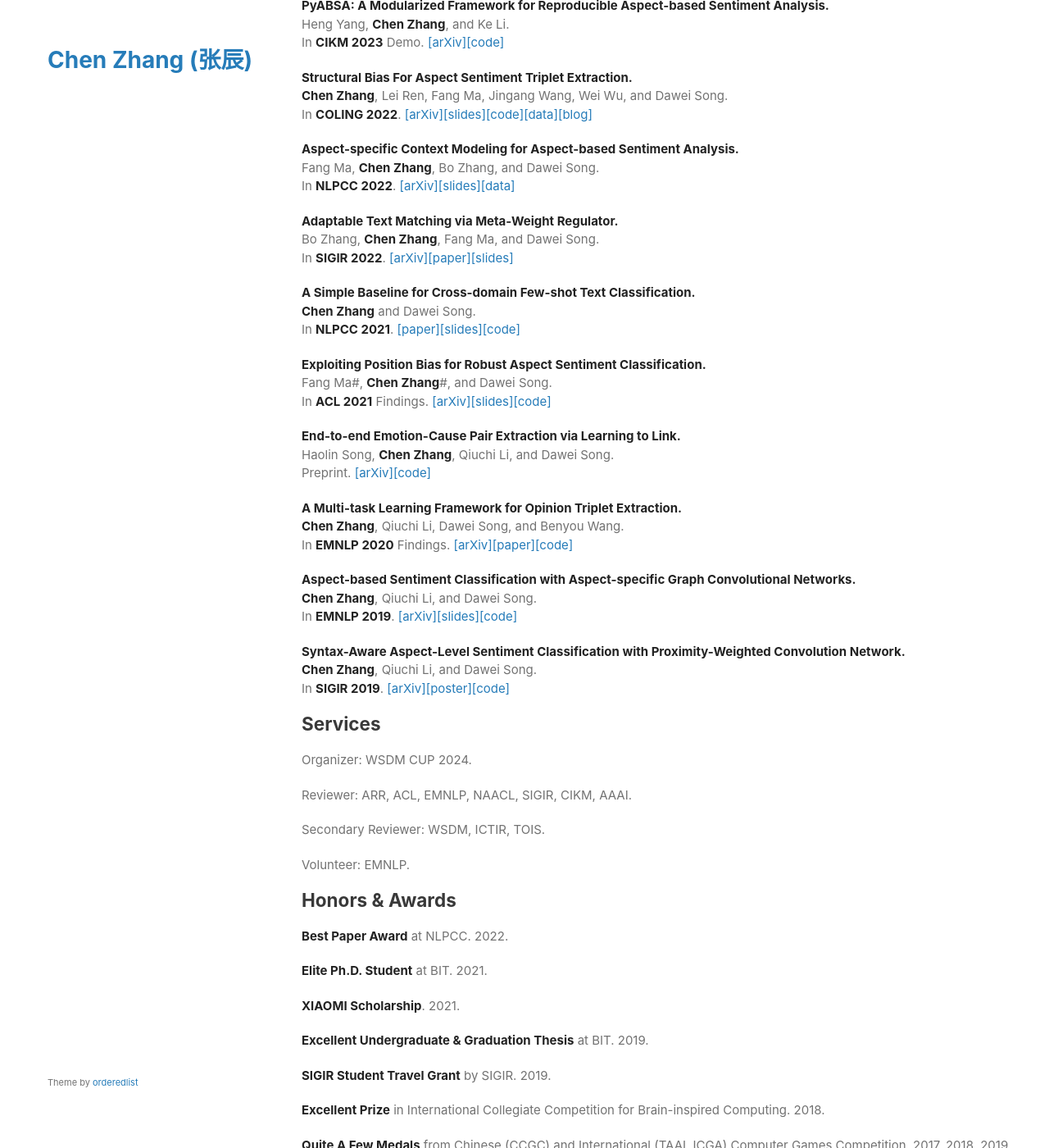
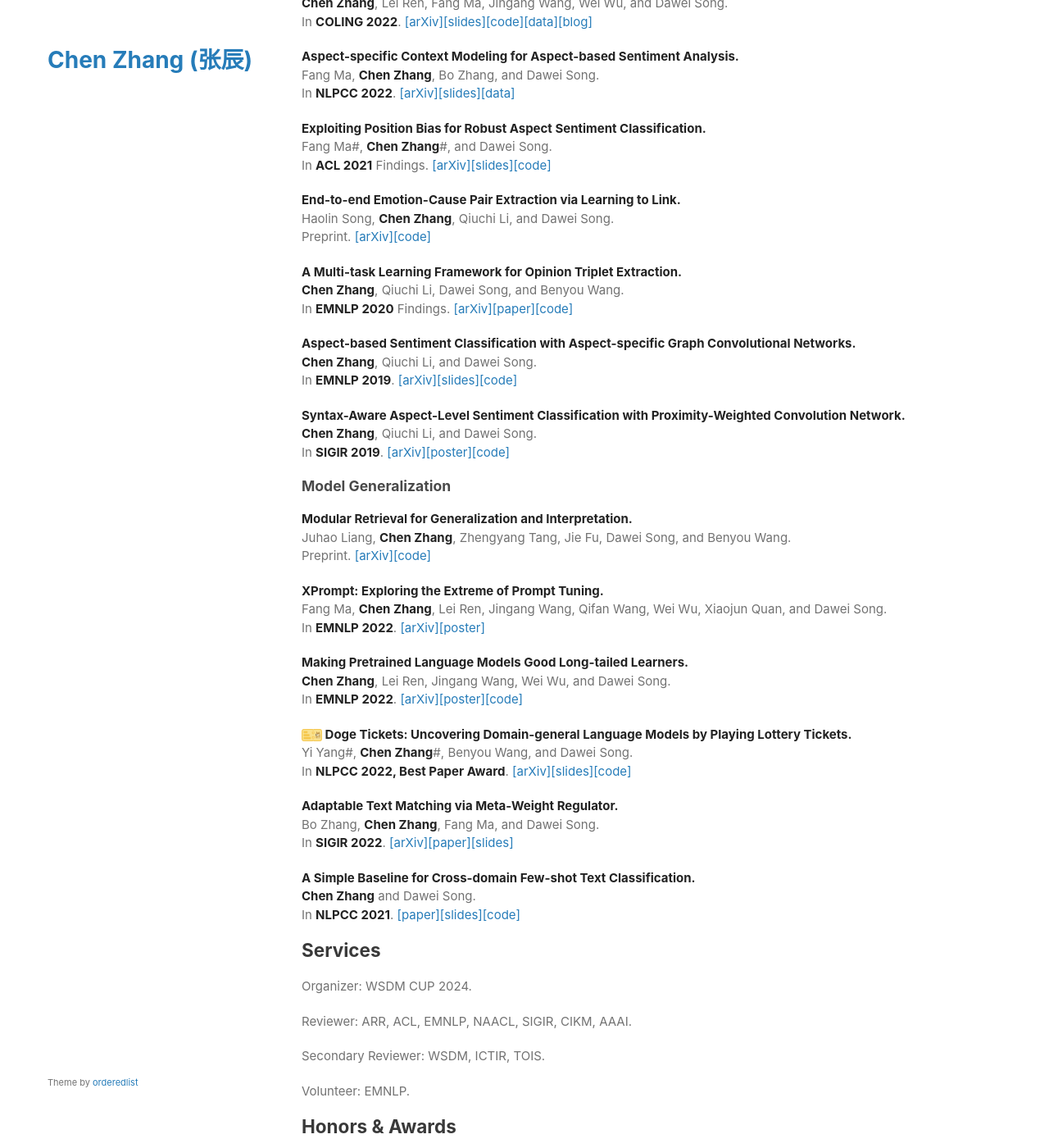
Before and after one commit to GeneZC/genezc.github.io, a Jekyll site: the page built from index.md, in a window 1280 px wide and 1400 px high, scrolled down 2429 px. Shown: the whole window at 82% size. Built offline with Jekyll 4.4.1, drawn with Linux system fonts in a browser that asks for light colours; our own code applies the rules of GitHub Pages for plain Markdown files; some of the changed text lies outside the part shown.

Commit message:
Update index.md

```diff
--- a/index.md
+++ b/index.md
@@ -6,7 +6,7 @@ layout: default
 
 I am currently a Ph.D. student at Beijing Institute of Technology (BIT), where I am advised by [Prof. Dawei Song](http://cs.bit.edu.cn/szdw/jsml/js/sdw/index.htm), and closely collaborate with [Prof. Qiuchi Li](https://qiuchili.github.io) from UCPH and [Prof. Benyou Wang](https://wabyking.github.io/old) from CUHK-SZ. I also recently collaborate with [Dr. Jingang Wang](https://sites.google.com/site/bitwjg/) from Meituan NLP on large language models. You can contact me via chenzhang9702[AT]outlook[DOT]com.
 
-My current research interests lie in the general area of natural language processing, particularly efficient language models and language agents.
+My current research interests lie in the general area of natural language processing, particularly efficient language models and language agents. Prior to that, I was devoted to opinion mining and model generalization.
 
 ## Recent Highlights
 
@@ -124,17 +124,11 @@ Preprint. [[arXiv]](https://arxiv.org/abs/2205.14570)[[code]](https://github.com
 Yi Yang\#, **Chen Zhang**\#, and Dawei Song.  <br>
 In **EMNLP 2022**. [[arXiv]](https://arxiv.org/abs/2210.03923)[[poster]](./assets/files/EMNLP2022_StarK.pdf)[[code]](https://github.com/GeneZC/StarK)
 
-**XPrompt: Exploring the Extreme of Prompt Tuning.** <br>
-Fang Ma, **Chen Zhang**, Lei Ren, Jingang Wang, Qifan Wang, Wei Wu, Xiaojun Quan, and Dawei Song. <br>
-In **EMNLP 2022**. [[arXiv]](https://arxiv.org/abs/2210.04457)[[poster]](./assets/files/EMNLP2022_XPrompt.pdf)
+### Language Agents
 
-**Making Pretrained Language Models Good Long-tailed Learners.** <br>
-**Chen Zhang**, Lei Ren, Jingang Wang, Wei Wu, and Dawei Song. <br>
-In **EMNLP 2022**. [[arXiv]](https://arxiv.org/abs/2205.05461)[[poster]](./assets/files/EMNLP2022_Glee.pdf)[[code]](https://github.com/GeneZC/Glee)
-
-**<img src="./assets/imgs/dogetickets.png" width="25" height="15" alt="dogetickets" align=center/> Doge Tickets: Uncovering Domain-general Language Models by Playing Lottery Tickets.** <br>
-Yi Yang\#, **Chen Zhang**\#, Benyou Wang, and Dawei Song. <br>
-In **NLPCC 2022, Best Paper Award**. [[arXiv]](https://arxiv.org/abs/2207.09638)[[slides]](./assets/files/NLPCC2022_DogeTickets.pdf)[[code]](https://github.com/Ylily1015/DogeTickets)
+**Phoenix: Democratizing ChatGPT across Languages.** <br>
+Zhihong Chen, Feng Jiang, Junying Chen, Tiannan Wang, Fei Yu, Guiming Chen, Hongbo Zhang, Juhao Liang, **Chen Zhang**, Zhiyi Zhang, Jianquan Li, Xiang Wan, Benyou Wang, and Haizhou Li. <br>
+Preprint. [[arXiv]](https://arxiv.org/abs/2304.10453)[[code]](https://github.com/FreedomIntelligence/LLMZoo)
 
 ### Opinion Mining
 
@@ -177,6 +163,32 @@ In **EMNLP 2019**. [[arXiv]](https://arxiv.org/abs/1909.03477)[[slides]](./asset
 **Syntax-Aware Aspect-Level Sentiment Classification with Proximity-Weighted Convolution Network.** <br>
 **Chen Zhang**, Qiuchi Li, and Dawei Song. <br>
 In **SIGIR 2019**. [[arXiv]](https://arxiv.org/abs/1909.10171)[[poster]](./assets/files/SIGIR2019_PWCN.pdf)[[code]](https://github.com/GeneZC/PWCN)
+
+### Model Generalization
+
+**Modular Retrieval for Generalization and Interpretation.** <br>
+Juhao Liang, **Chen Zhang**, Zhengyang Tang, Jie Fu, Dawei Song, and Benyou Wang. <br>
+Preprint. [[arXiv]](https://arxiv.org/abs/2303.13419)[[code]](https://github.com/FreedomIntelligence/REMOP)
+
+**XPrompt: Exploring the Extreme of Prompt Tuning.** <br>
+Fang Ma, **Chen Zhang**, Lei Ren, Jingang Wang, Qifan Wang, Wei Wu, Xiaojun Quan, and Dawei Song. <br>
+In **EMNLP 2022**. [[arXiv]](https://arxiv.org/abs/2210.04457)[[poster]](./assets/files/EMNLP2022_XPrompt.pdf)
+
+**Making Pretrained Language Models Good Long-tailed Learners.** <br>
+**Chen Zhang**, Lei Ren, Jingang Wang, Wei Wu, and Dawei Song. <br>
+In **EMNLP 2022**. [[arXiv]](https://arxiv.org/abs/2205.05461)[[poster]](./assets/files/EMNLP2022_Glee.pdf)[[code]](https://github.com/GeneZC/Glee)
+
+**<img src="./assets/imgs/dogetickets.png" width="25" height="15" alt="dogetickets" align=center/> Doge Tickets: Uncovering Domain-general Language Models by Playing Lottery Tickets.** <br>
+Yi Yang\#, **Chen Zhang**\#, Benyou Wang, and Dawei Song. <br>
+In **NLPCC 2022, Best Paper Award**. [[arXiv]](https://arxiv.org/abs/2207.09638)[[slides]](./assets/files/NLPCC2022_DogeTickets.pdf)[[code]](https://github.com/Ylily1015/DogeTickets)
+
+**Adaptable Text Matching via Meta-Weight Regulator.** <br>
+Bo Zhang, **Chen Zhang**, Fang Ma, and Dawei Song. <br>
+In **SIGIR 2022**. [[arXiv]](https://arxiv.org/abs/2204.12668)[[paper]](https://dl.acm.org/doi/10.1145/3477495.3531932)[[slides]](./assets/files/SIGIR2022_MWR.pdf)
+
+**A Simple Baseline for Cross-domain Few-shot Text Classification.** <br>
+**Chen Zhang** and Dawei Song. <br>
+In **NLPCC 2021**. [[paper]](https://link.springer.com/chapter/10.1007/978-3-030-88480-2_56)[[slides]](./assets/files/NLPCC2021_XFew.pdf)[[code]](https://github.com/GeneZC/XFew)
 
 ## Services
 
```
Also changed, not shown: other parts of index.md (+0 -8 lines).
